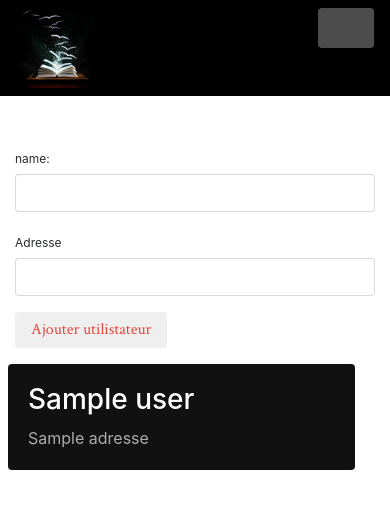
After one commit to bettoumi/bookCatalog, a PHP site: template views/usersvue.php in a window 390 px wide. The commit adds this page. Shown: the top 517 px of the page. Run offline with PHP 8.4, Linux system fonts and the light colour scheme; the template is opened without the code that fills it: most values are stand-ins (such as "Sample title", 1, 10 or a date in 2020); some libraries are stand-ins or nearby versions; some web fonts are replaced.

Commit message:
add user in data base

```diff
--- a/assets/css/main.css
+++ b/assets/css/main.css
@@ -217,6 +217,12 @@ textarea {
     border:none;
   }
 
+#userscard
+{
+
+   margin-left: 0px;
+}
+
   .footer
   {
     color:rgb(230,69,59);
--- a/entities/Book.php
+++ b/entities/Book.php
@@ -280,7 +280,7 @@
     }
 
     /**
-     * Set picture
+     * Set user
      *
      * @param \User $user
      *
--- a/views/includes/adduser.php
+++ b/views/includes/adduser.php
@@ -0,0 +1,23 @@
+<div class="container-fluid">
+
+  <form class="add-form" action="" method="post" >
+    <div class="form-group row">
+      <label for="name" class="col-sm-2 col-form-label">name:</label>
+      <div class="col-sm-10">
+        <input type="text" class="form-control"  name="name" id="title">
+      </div>
+    </div>
+    <div class="form-group row">
+      <label for="adresse" class="col-sm-2 col-form-label">Adresse</label>
+      <div class="col-sm-10">
+        <input type="text" class="form-control"  name="adresse" id="author" placeholder="">
+      </div>
+    </div>
+
+    <div class="form-group row">
+      <div class="offset-sm-2 col-sm-10">
+        <input type="submit" class="btn " name="adduser" id="buton2" value="Ajouter utilistateur">
+      </div>
+    </div>
+  </form>
+</div>
--- /dev/null
+++ b/views/usersvue.html
@@ -0,0 +1,3 @@
+<?php
+  include("template/header.php")
+ ?>
--- /dev/null
+++ b/views/usersvue.php
@@ -0,0 +1,33 @@
+<?php
+  include("template/header.php")
+ ?>
+<div class="row mt-5">
+<div class="adduser col-12  col-md-3  col-lg-3 ofsset-1">
+
+  <?php include 'includes/adduser.php';
+  ?>
+
+</div>
+
+  <div class="row  justify-content-around col-11 col-md-9 col-lg-9" id="userscard">
+
+     <?php
+
+           foreach ($users as $user) {
+
+
+     ?>
+<div class="card card-inverse  ml-2 col mb-5" style="background-color: #111; border-color: #333; max-width:25rem">
+  <div class="card-block">
+    <h3 class="card-title"><?php echo $user->name(); ?></h3>
+    <p class="card-text"><?php echo $user->adresse(); ?></p>
+
+  </div>
+</div>
+  <?php
+
+     }
+  ?>
+</div>
+
+</div>
```
Also changed, not shown: controllers/index.php (+18 -12 lines), controllers/users.php (added, +48 -0 lines), entities/User.php (+38 -0 lines), model/bookManager.php (+69 -9 lines).
